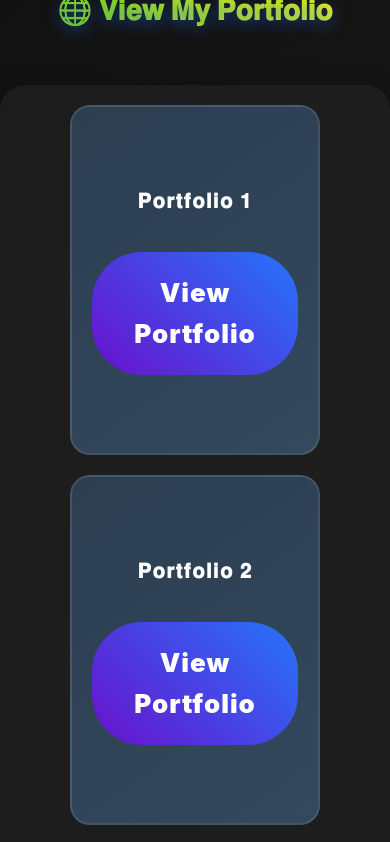
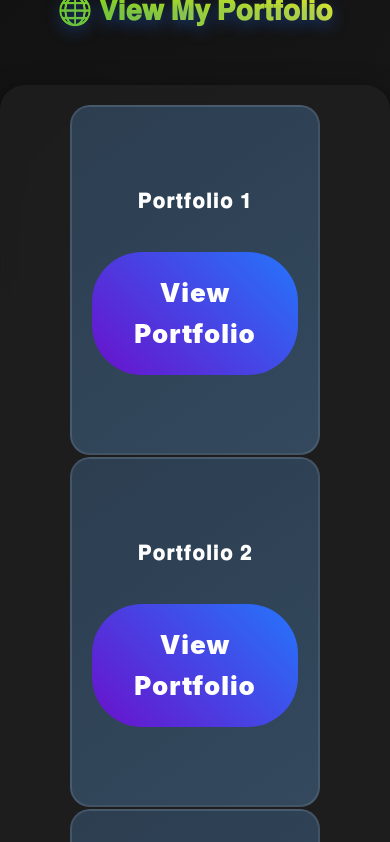
Before and after one commit to ErNarendraBariha/3-website-sevice-, a plain HTML site: page index.html in a window 390 px wide. Shown: the top 842 px of the page. Drawn offline with Linux system fonts and the light colour scheme.

Commit message:
Update index.html

```diff
--- a/index.html
+++ b/index.html
@@ -119,7 +119,7 @@
             50% { transform: translateY(-15px); }
         }
 
-        @media (max-width: 768px) {
+        @media (max-width: 68px) {
             .portfolio-container {
                 flex-direction: column;
                 padding: 30px 15px;
@@ -140,7 +140,7 @@
         @media (max-width: 480px) {
             .portfolio-container {
                 padding: 20px 10px;
-                gap: 20px;
+                gap: 2px;
             }
 
             .portfolio-heading {
```
